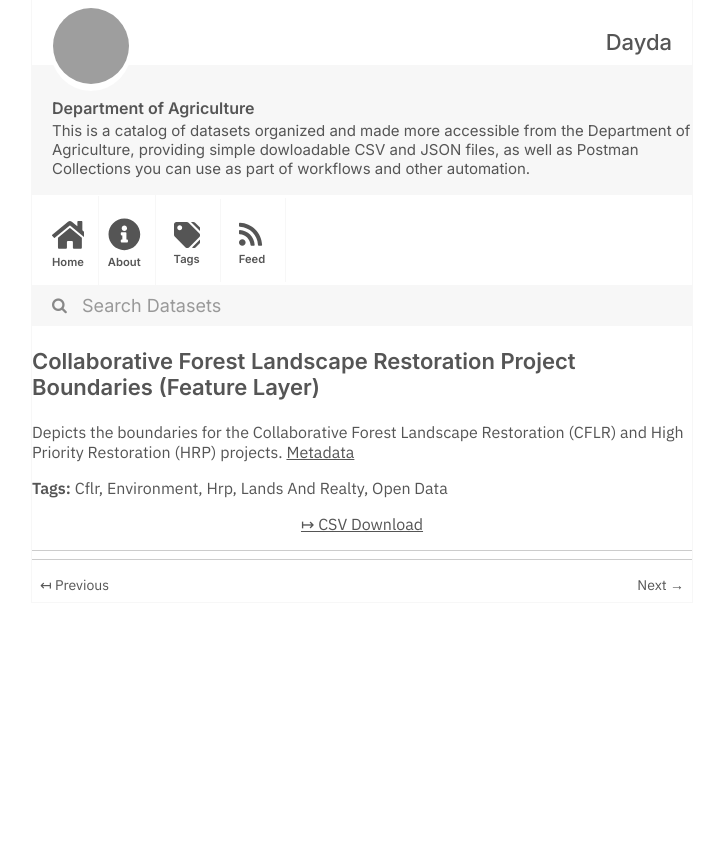
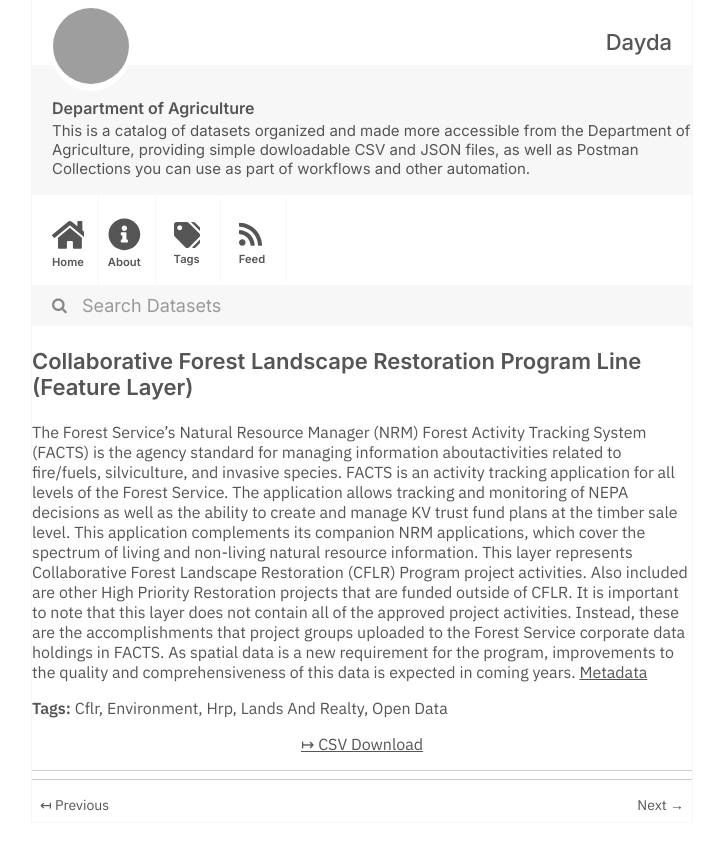
Before and after one commit to dayda-entities/department-of-agriculture, a Jekyll site: the page built from _posts/2020-12-03-collaborative-forest-landscape.md, in a window 1280 px wide, cut to the strip 0-850 px from the top of the page. Shown: the whole strip, without its empty margins (278-998 px from the left). Built offline with Jekyll 4.4.1, drawn with Linux system fonts in a browser that asks for light colours; grey boxes are pictures that could not be loaded.

Commit message:
Publish Data

```diff
--- a/_posts/2020-12-03-collaborative-forest-landscape.md
+++ b/_posts/2020-12-03-collaborative-forest-landscape.md
@@ -1,7 +1,7 @@
 ---
-title: Collaborative Forest Landscape Restoration Project Boundaries (Feature Layer)
-created: '2020-12-03T20:26:29.907079'
-modified: '2021-01-06T00:03:22.231448'
+title: Collaborative Forest Landscape Restoration Program Line (Feature Layer)
+created: '2020-12-03T20:26:28.299142'
+modified: '2021-05-14T15:12:33.115454'
 state: active
 type: dataset
 tags:
@@ -12,9 +12,9 @@ tags:
   - Open Data
 groups: []
 csv_url: >-
-  https://data-usfs.hub.arcgis.com/datasets/8c18a3db7a0a4142b94101641f417ce4_0.csv?outSR=%7B%22latestWkid%22%3A4269%2C%22wkid%22%3A4269%7D
+  https://data-usfs.hub.arcgis.com/datasets/19ef08fb65ae4d93a094212f5735b068_3.csv?outSR=%7B%22latestWkid%22%3A4269%2C%22wkid%22%3A4269%7D
 json_url: ''
 layout: post
 
 ---
-Depicts the boundaries for the Collaborative Forest Landscape Restoration (CFLR) and High Priority Restoration (HRP) projects. <a href='https://data.fs.usda.gov/geodata/edw/edw_resources/meta/S_USA.CFLR_HPRP_ProjectBoundary.xml' target='_blank'>Metadata</a>
+The Forest Service's Natural Resource Manager (NRM) Forest Activity Tracking System (FACTS) is the agency standard for managing information aboutactivities related to fire/fuels, silviculture, and invasive species. FACTS is an activity tracking application for all levels of the Forest Service. The application allows tracking and monitoring of NEPA decisions as well as the ability to create and manage KV trust fund plans at the timber sale level. This application complements its companion NRM applications, which cover the spectrum of living and non-living natural resource information. This layer represents Collaborative Forest Landscape Restoration (CFLR) Program project activities. Also included are other High Priority Restoration projects that are funded outside of CFLR. It is important to note that this layer does not contain all of the approved project activities. Instead, these are the accomplishments that project groups uploaded to the Forest Service corporate data holdings in FACTS. As spatial data is a new requirement for the program, improvements to the quality and comprehensiveness of this data is expected in coming years. <a href='https://data.fs.usda.gov/geodata/edw/edw_resources/meta/S_USA.Activity_CFLRP_LN.xml' target='_blank'>Metadata</a>
```
